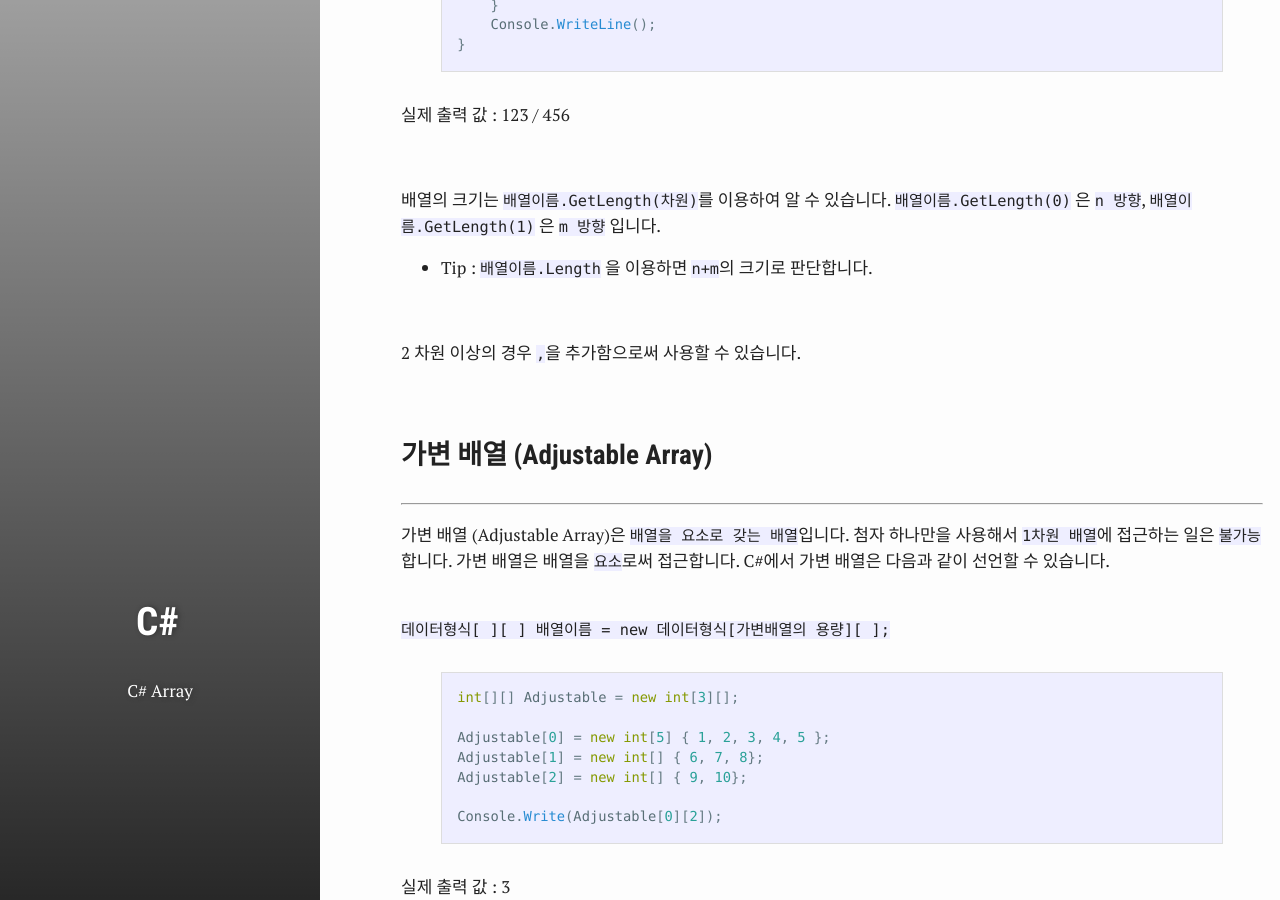
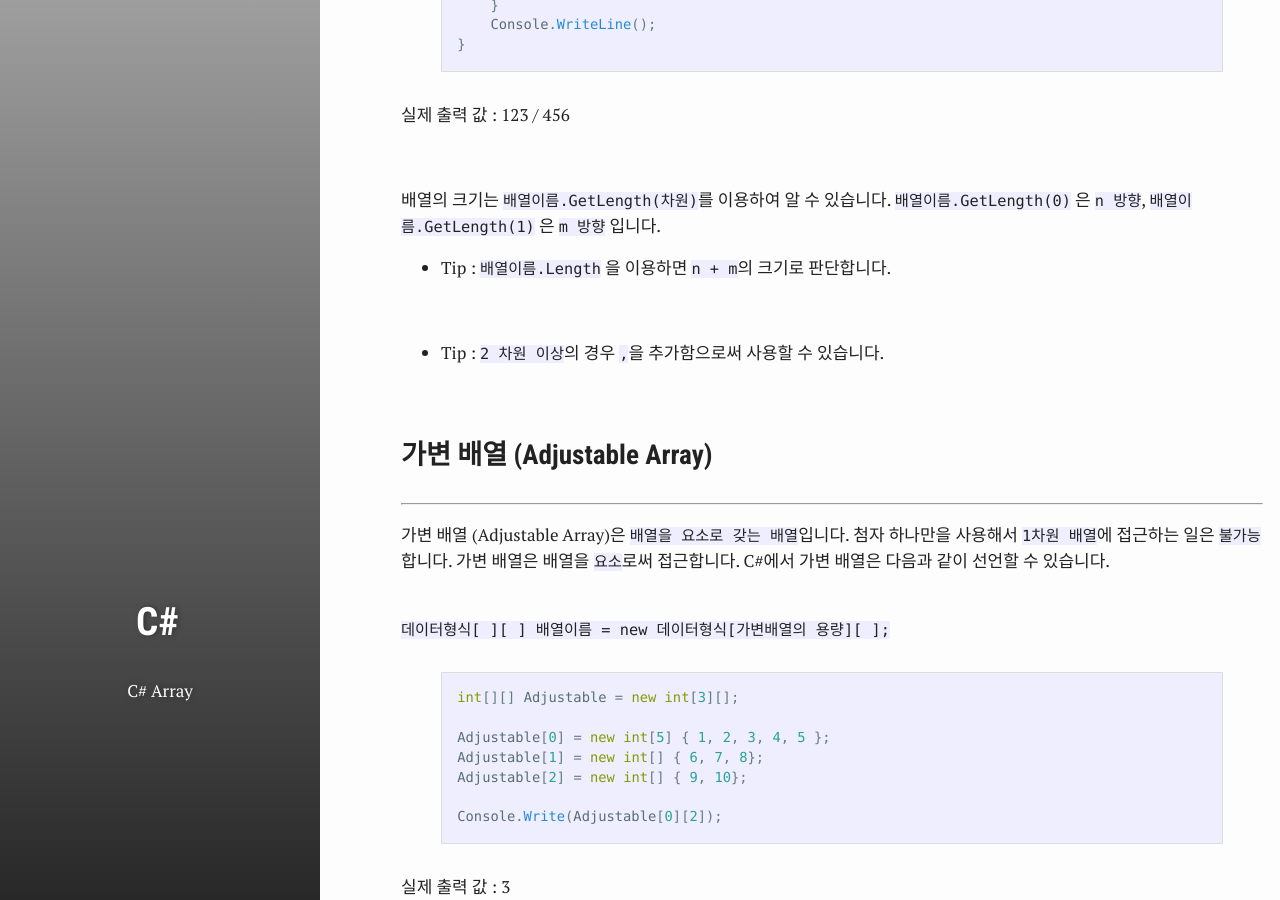
Before and after one commit to test076923/076923.github.io, a Jekyll site: the page built from _posts/2017-09-18-C#-16.md, in a window 1280 px wide and 900 px high, scrolled down 1999 px. Built offline with Jekyll 4.4.1, drawn with Linux system fonts in a browser that asks for light colours; comment, search, counter and statistics services are not loaded.

Commit message:
Update 2017-09-18-C#-16.md

```diff
--- a/_posts/2017-09-18-C#-16.md
+++ b/_posts/2017-09-18-C#-16.md
@@ -95,11 +95,11 @@ for (int i = 0; i < two_dimension.GetLength(0); i++)
 
 배열의 크기는 `배열이름.GetLength(차원)`를 이용하여 알 수 있습니다. `배열이름.GetLength(0)` 은 `n 방향`, `배열이름.GetLength(1)` 은 `m 방향` 입니다.
 
-* Tip : `배열이름.Length` 을 이용하면 `n+m`의 크기로 판단합니다.
+* Tip : `배열이름.Length` 을 이용하면 `n + m`의 크기로 판단합니다.
 
 <br>
 
-2 차원 이상의 경우 `,`을 추가함으로써 사용할 수 있습니다.
+* Tip : `2 차원 이상`의 경우 `,`을 추가함으로써 사용할 수 있습니다.
 
 <br>
 
```
